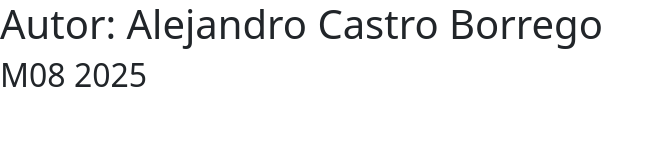
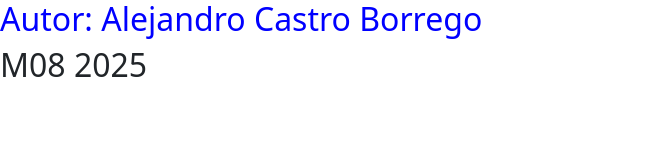
Before and after one commit to AlexCastroIOC/CreacioDigital, a website: page public_html/index.html in a window 1280 px wide. Shown: the whole page, without its empty margins (0-664 px from the left). Drawn offline with nearby package versions, Linux system fonts and the light colour scheme; files that its build step writes are made by us from their sources.

Commit message:
CreacióDigital: Versió 1.1.1.1 Afegir style.css personalitzat

```diff
--- a/public_html/index.html
+++ b/public_html/index.html
@@ -9,6 +9,8 @@ Click nbfs://nbhost/SystemFileSystem/Templates/Other/html.html to edit this temp
         <meta charset="UTF-8">
         <meta name="viewport" content="width=device-width, initial-scale=1.0">
         <link href="https://cdn.jsdelivr.net/npm/bootstrap@5.3.0/dist/css/bootstrap.min.css" rel="stylesheet">
+        <link rel="stylesheet" href="style.css">
+
     </head>
     <body>
         <h1>Autor: Alejandro Castro Borrego</h1>
--- /dev/null
+++ b/style.css
@@ -0,0 +1,4 @@
+h1 {
+    color: blue;
+    font-size: 2em;
+}
```
